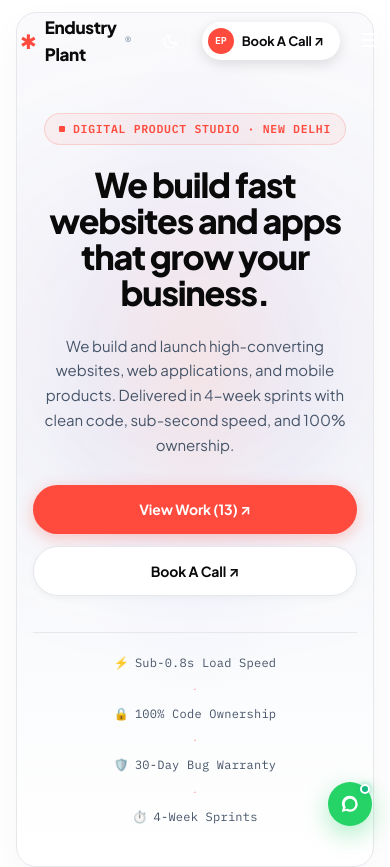
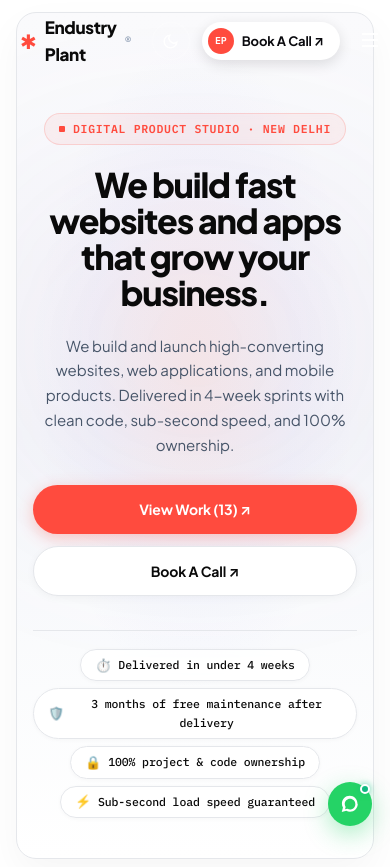
Before and after one commit to nirbhaysagar/endustryplant, a Next.js app: page / in a window 390 px wide. Shown: the top 867 px of the page. Built offline with nearby package versions, Linux system fonts and the light colour scheme.

Commit message:
feat(hero): redesign proof points into 4 stacked pills of uneven length with output-centric copy

```diff
--- a/src/components/Hero.module.css
+++ b/src/components/Hero.module.css
@@ -178,41 +178,90 @@
   transform: translateY(-2px);
 }
 
-/* ─── MINIMAL PROOF ROW (CLEAN, QUIET, HIGH-SIGNAL) ─── */
-.proofPillRow {
+/* ─── 4 STACKED PILLS OF UNEVEN LENGTH (OUTPUT-CENTRIC) ─── */
+.pillStack {
   display: flex;
+  flex-direction: column;
   align-items: center;
-  justify-content: center;
-  gap: 20px;
-  flex-wrap: wrap;
-  margin-top: 14px;
-  padding-top: 20px;
+  gap: 8px;
+  margin-top: 16px;
+  padding-top: 22px;
   border-top: 1px solid var(--border);
   width: 100%;
-  max-width: 860px;
+  max-width: 680px;
 }
 
-:global([data-theme='dark']) .proofPillRow {
+:global([data-theme='dark']) .pillStack {
   border-color: rgba(255, 255, 255, 0.08);
 }
 
-.proofItem {
+.stackedPill {
   display: inline-flex;
   align-items: center;
-  gap: 6px;
+  gap: 9px;
+  padding: 7px 18px;
+  border-radius: 9999px;
+  background: rgba(255, 255, 255, 0.85);
+  border: 1px solid var(--border);
+  box-shadow: 0 1px 4px rgba(0, 0, 0, 0.03);
   font-family: var(--font-mono);
-  font-size: 12px;
-  color: var(--text-secondary);
-  letter-spacing: 0.02em;
+  font-size: 12.5px;
+  font-weight: 500;
+  color: var(--text-primary);
+  letter-spacing: -0.01em;
+  transition: all 0.2s cubic-bezier(0.16, 1, 0.3, 1);
+  width: fit-content;
+  backdrop-filter: blur(8px);
 }
 
-:global([data-theme='dark']) .proofItem {
-  color: #94A3B8;
+:global([data-theme='dark']) .stackedPill {
+  background: rgba(255, 255, 255, 0.03);
+  border-color: rgba(255, 255, 255, 0.08);
+  box-shadow: 0 2px 8px rgba(0, 0, 0, 0.25), inset 0 1px 0 rgba(255, 255, 255, 0.03);
+  color: #E2E8F0;
 }
 
-.proofDot {
-  color: var(--coral);
-  font-size: 10px;
+.stackedPill:hover {
+  transform: translateY(-1px);
+  border-color: rgba(255, 75, 62, 0.35);
+  box-shadow: 0 4px 14px rgba(255, 75, 62, 0.1);
+  background: var(--bg-card);
+}
+
+:global([data-theme='dark']) .stackedPill:hover {
+  background: rgba(255, 255, 255, 0.06);
+  border-color: rgba(255, 75, 62, 0.45);
+  box-shadow: 0 4px 16px rgba(255, 75, 62, 0.15);
+}
+
+.pillIcon {
+  font-size: 13px;
+  display: inline-flex;
+  align-items: center;
+  justify-content: center;
+  line-height: 1;
+}
+
+.pillText {
+  white-space: nowrap;
+}
+
+@media (max-width: 640px) {
+  .pillStack {
+    gap: 7px;
+    padding-top: 18px;
+    margin-top: 12px;
+  }
+  .stackedPill {
+    padding: 6px 14px;
+    font-size: 11.5px;
+    gap: 7px;
+    max-width: 100%;
+    text-align: center;
+  }
+  .pillText {
+    white-space: normal;
+  }
 }
 
 /* ─── INFINITE MOVING ICONS & BRANDS MARQUEE (BELOW HERO) ─── */
--- a/src/components/Hero.tsx
+++ b/src/components/Hero.tsx
@@ -158,23 +158,24 @@ export default function Hero() {
               </Link>
             </div>
 
-            {/* MINIMAL PROOF ROW (CLEAN, STRAIGHT, OUTPUT-CENTRIC) */}
-            <div className={styles.proofPillRow}>
-              <span className={styles.proofItem}>
-                <span>⚡</span> Sub-0.8s Load Speed
-              </span>
-              <span className={styles.proofDot}>·</span>
-              <span className={styles.proofItem}>
-                <span>🔒</span> 100% Code Ownership
-              </span>
-              <span className={styles.proofDot}>·</span>
-              <span className={styles.proofItem}>
-                <span>🛡️</span> 30-Day Bug Warranty
-              </span>
-              <span className={styles.proofDot}>·</span>
-              <span className={styles.proofItem}>
-                <span>⏱️</span> 4-Week Sprints
-              </span>
+            {/* 4 STACKED PILLS OF UNEVEN LENGTH (OUTPUT-CENTRIC) */}
+            <div className={styles.pillStack}>
+              <div className={styles.stackedPill}>
+                <span className={styles.pillIcon}>⏱️</span>
+                <span className={styles.pillText}>Delivered in under 4 weeks</span>
+              </div>
+              <div className={styles.stackedPill}>
+                <span className={styles.pillIcon}>🛡️</span>
+                <span className={styles.pillText}>3 months of free maintenance after delivery</span>
+              </div>
+              <div className={styles.stackedPill}>
+                <span className={styles.pillIcon}>🔒</span>
+                <span className={styles.pillText}>100% project & code ownership</span>
+              </div>
+              <div className={styles.stackedPill}>
+                <span className={styles.pillIcon}>⚡</span>
+                <span className={styles.pillText}>Sub-second load speed guaranteed</span>
+              </div>
             </div>
           </div>
         </section>
```
